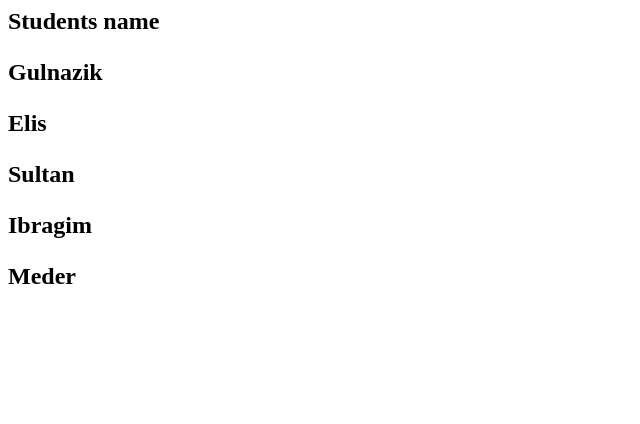
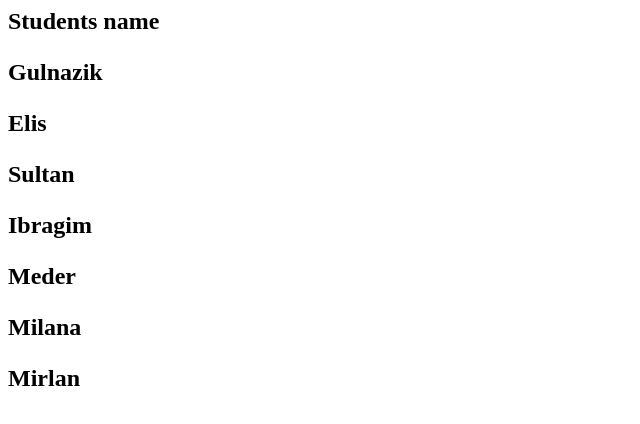
Before and after one commit to Gulnazik7/MyProject-gulnazik, a plain HTML site: page index.html in a window 1280 px wide. Shown: the whole page, without its empty margins (0-640 px from the left). Drawn offline with Linux system fonts and the light colour scheme.

Commit message:
Added 2 more dtudents

```diff
--- a/index.html
+++ b/index.html
@@ -4,3 +4,5 @@
 <p>Sultan<p>
 <p>Ibragim<p>
 <p>Meder<p>
+<p>Milana<p>
+<p>Mirlan<p>
```
Also changed, not shown: .DS_Store.txt (added), index2.html (deleted), mintty.2022-12-04_02-16-37.png (added).
